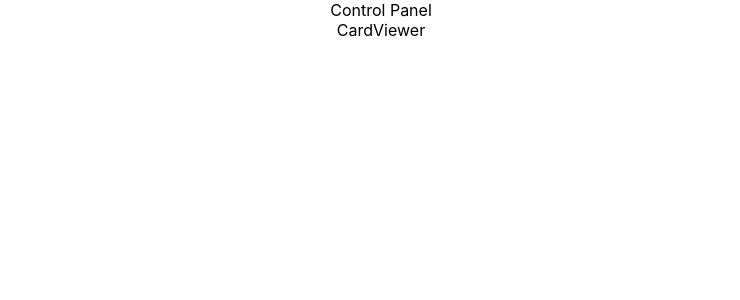
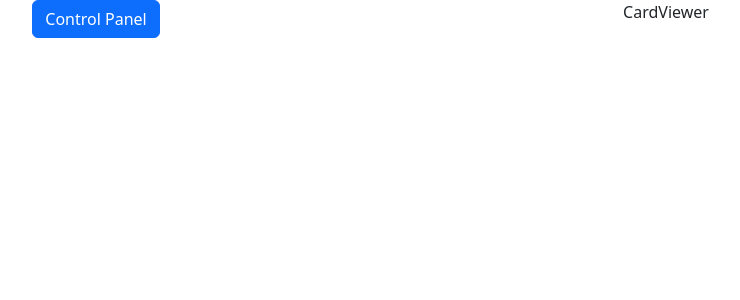
Before and after one commit to DiouDai/my-app, a React (Create React App) app: page / in a window 1280 px wide. Shown: the top 300 px of the page, without its empty margins (259-999 px from the left). Built offline with nearby package versions, Linux system fonts and the light colour scheme.

Commit message:
Use boot strap

```diff
--- a/src/App.tsx
+++ b/src/App.tsx
@@ -3,13 +3,17 @@ import './App.css';
 import CARDS from './assets/cards.json'
 import { CardViewer } from './components/CardViewer';
 import { ControlPanel } from './components/ControlPanel';
+import 'bootstrap/dist/css/bootstrap.min.css';
+import { Container, Row } from 'react-bootstrap';
 
 function App():JSX.Element {
   return (
-    <div className="App">
+    <Container className="App">
+      <Row>
      <ControlPanel></ControlPanel>
      <CardViewer></CardViewer>
-    </div>
+     </Row>
+    </Container>
   );
 }
 
--- a/src/components/CardViewer.tsx
+++ b/src/components/CardViewer.tsx
@@ -1,3 +1,6 @@
+import {Col} from 'react-bootstrap';
+
+
 export function CardViewer():JSX.Element{
-    return <div>CardViewer</div>
+    return <Col>CardViewer</Col>
 }
--- a/src/components/ControlPanel.tsx
+++ b/src/components/ControlPanel.tsx
@@ -1,4 +1,5 @@
+import { Button, Col } from 'react-bootstrap';
 
 export function ControlPanel():JSX.Element{
-    return <div>Control Panel</div>
+    return <Col><Button>Control Panel</Button></Col>
 }
```
